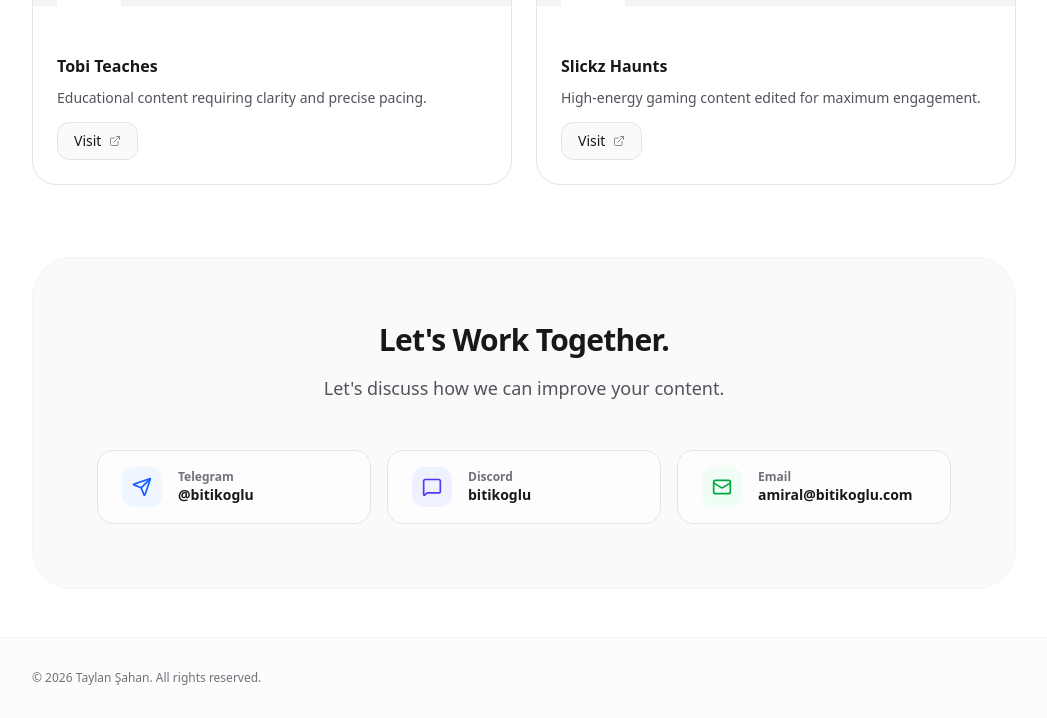
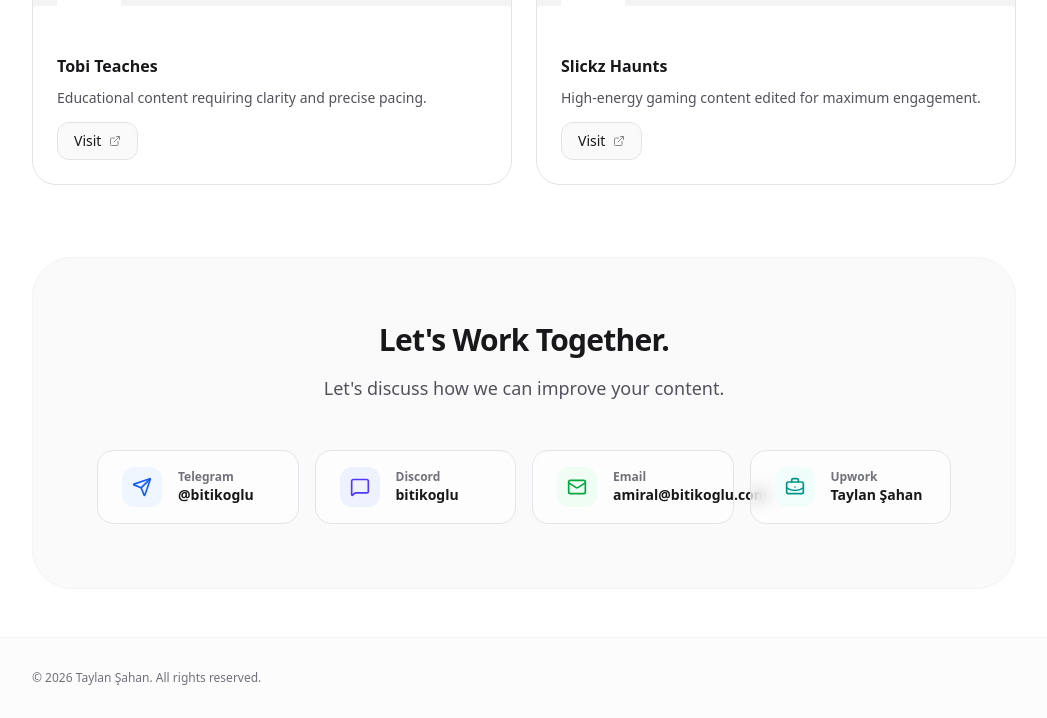
Before and after one commit to bitikoglu/bitikogluWeb, a Next.js app: page /en in a window 1280 px wide. Shown: the part 2989-3707 px from the top of the page, without its empty margins (116-1163 px from the left). Built offline with nearby package versions, Linux system fonts and the light colour scheme; no server answers.

Commit message:
Add Upwork contact link and fix Slickz channel

```diff
--- a/app/[lang]/page.tsx
+++ b/app/[lang]/page.tsx
@@ -37,7 +37,7 @@ export default async function Home(
   const [myChannel, tobi, slickz] = await Promise.all([
     fetchChannelData("AmiralBitikoglu"),
     fetchChannelData("tobiteaches"),
-    fetchChannelData("SlickzGames"),
+    fetchChannelData("SlickzHaunts"),
   ]);
 
   const dict = await getDictionary(params.lang);
--- a/components/ContactSection.tsx
+++ b/components/ContactSection.tsx
@@ -1,6 +1,6 @@
 "use client";
 
-import { Mail, Send, MessageSquare, Check, ArrowRight } from "lucide-react";
+import { BriefcaseBusiness, Mail, Send, MessageSquare, ArrowRight } from "lucide-react";
 import { useState } from "react";
 import { cn } from "@/lib/utils";
 import { Dictionary } from "@/get-dictionary";
@@ -26,7 +26,7 @@ export function ContactSection({ dict }: { dict: Dictionary }) {
                     {dict.contact.subtitle}
                 </p>
 
-                <div className="mt-12 grid gap-4 md:grid-cols-3 max-w-4xl mx-auto">
+                <div className="mx-auto mt-12 grid max-w-5xl gap-4 md:grid-cols-2 lg:grid-cols-4">
                     <a href="https://t.me/bitikoglu" target="_blank" rel="noopener noreferrer" className={cn(contactBtn, "group")}>
                         <div className="flex h-10 w-10 shrink-0 items-center justify-center rounded-xl bg-blue-50 text-blue-600 dark:bg-blue-500/10 dark:text-blue-400">
                             <Send className="h-5 w-5" />
@@ -60,6 +60,20 @@ export function ContactSection({ dict }: { dict: Dictionary }) {
                             <p className="text-sm font-bold truncate">amiral@bitikoglu.com</p>
                         </div>
                     </a>
+                    <a
+                        href="https://www.upwork.com/freelancers/taylans4"
+                        target="_blank"
+                        rel="noopener noreferrer"
+                        className={cn(contactBtn, "group")}
+                    >
+                        <div className="flex h-10 w-10 shrink-0 items-center justify-center rounded-xl bg-teal-50 text-teal-600 dark:bg-teal-500/10 dark:text-teal-400">
+                            <BriefcaseBusiness className="h-5 w-5" />
+                        </div>
+                        <div className="text-left">
+                            <p className="text-xs text-zinc-500 dark:text-zinc-400">Upwork</p>
+                            <p className="text-sm font-bold">Taylan Şahan</p>
+                        </div>
+                    </a>
                 </div>
             </div>
         </section>
```
